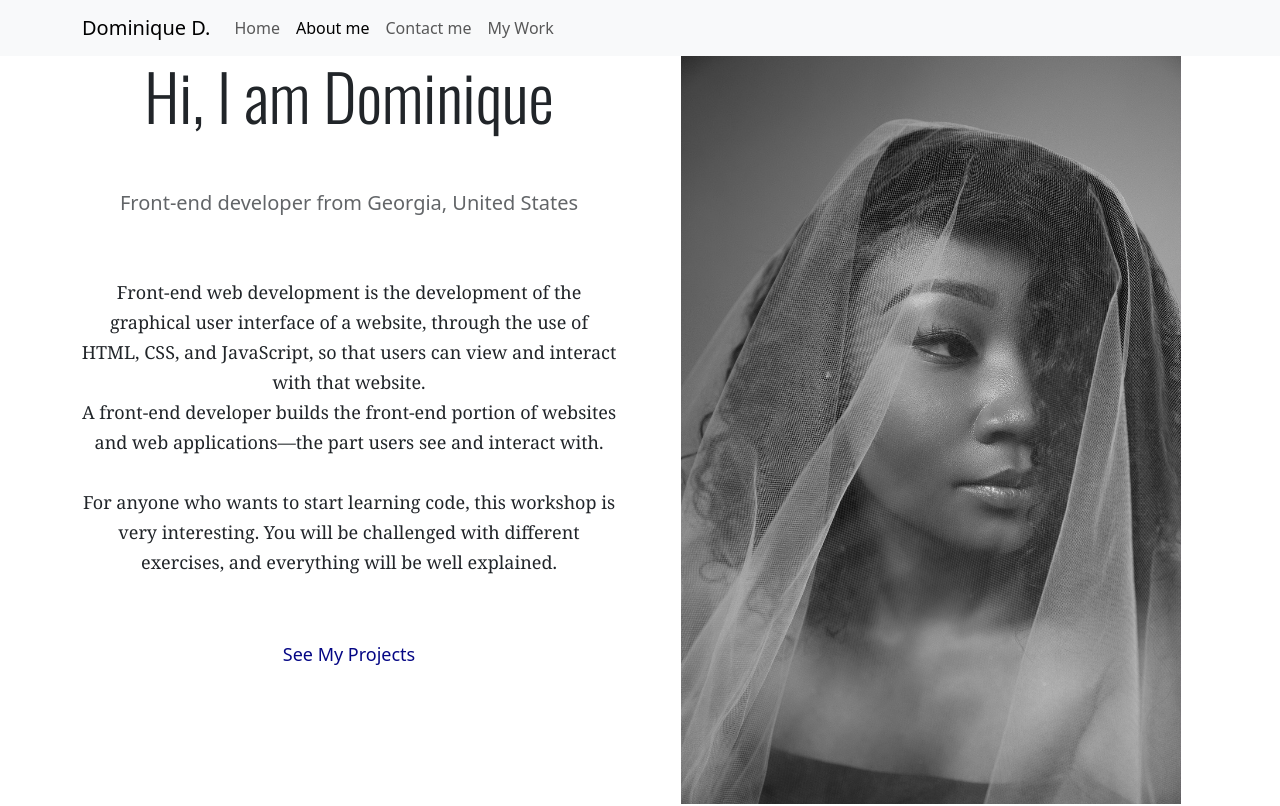
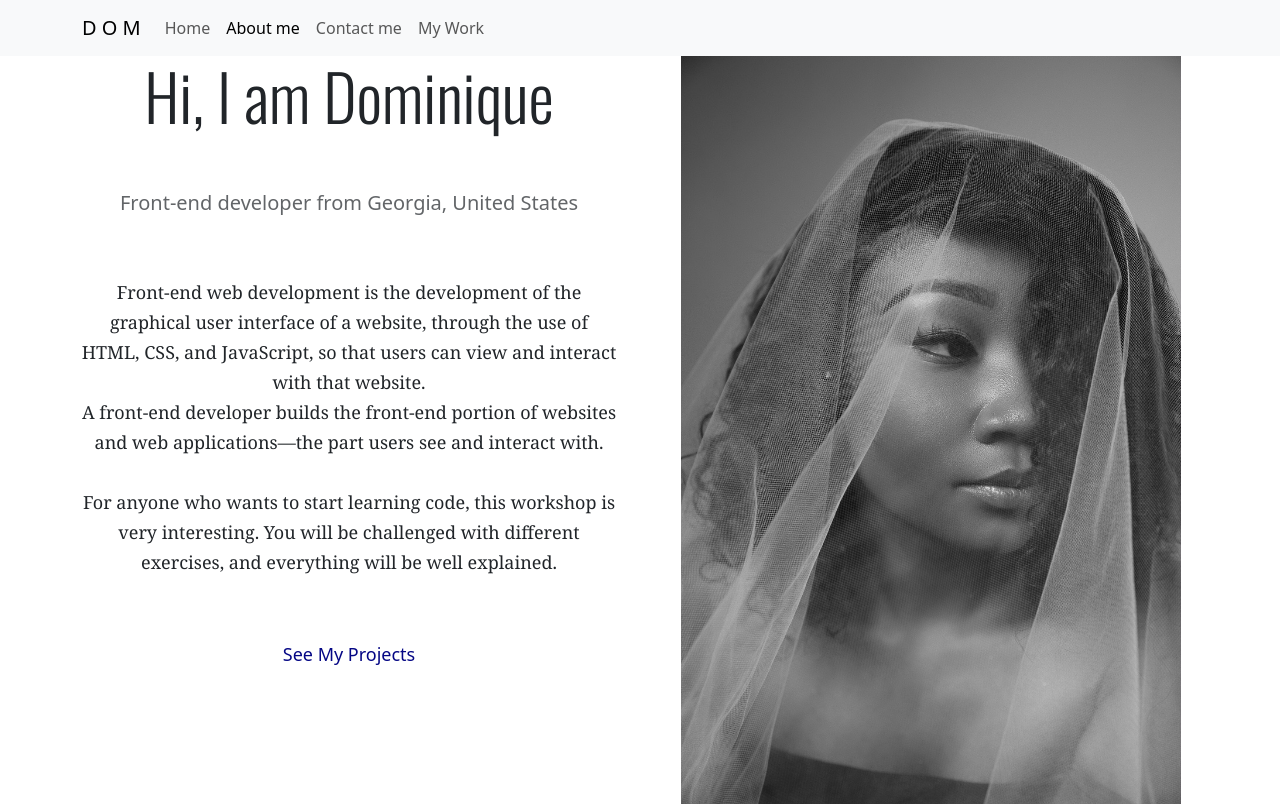
Before and after one commit to DominiqueDykes/portfolio-project, a plain HTML site: page about.html in a window 1280 px wide. Shown: the top 806 px of the page. Drawn offline with nearby package versions, Linux system fonts and the light colour scheme.

Commit message:
updated navbar

```diff
--- a/about.html
+++ b/about.html
@@ -28,7 +28,7 @@
   <body>
     <nav class="navbar navbar-expand-lg navbar-light bg-light fixed-top">
       <div class="container">
-        <a class="navbar-brand" href="index.html">Dominique D.</a>
+        <a class="navbar-brand" href="index.html">D O M</a>
         <button
           class="navbar-toggler"
           type="button"
```
Also changed, not shown: contact.html (+1 -1 lines), index.html (+1 -1 lines), work.html (+1 -1 lines).
